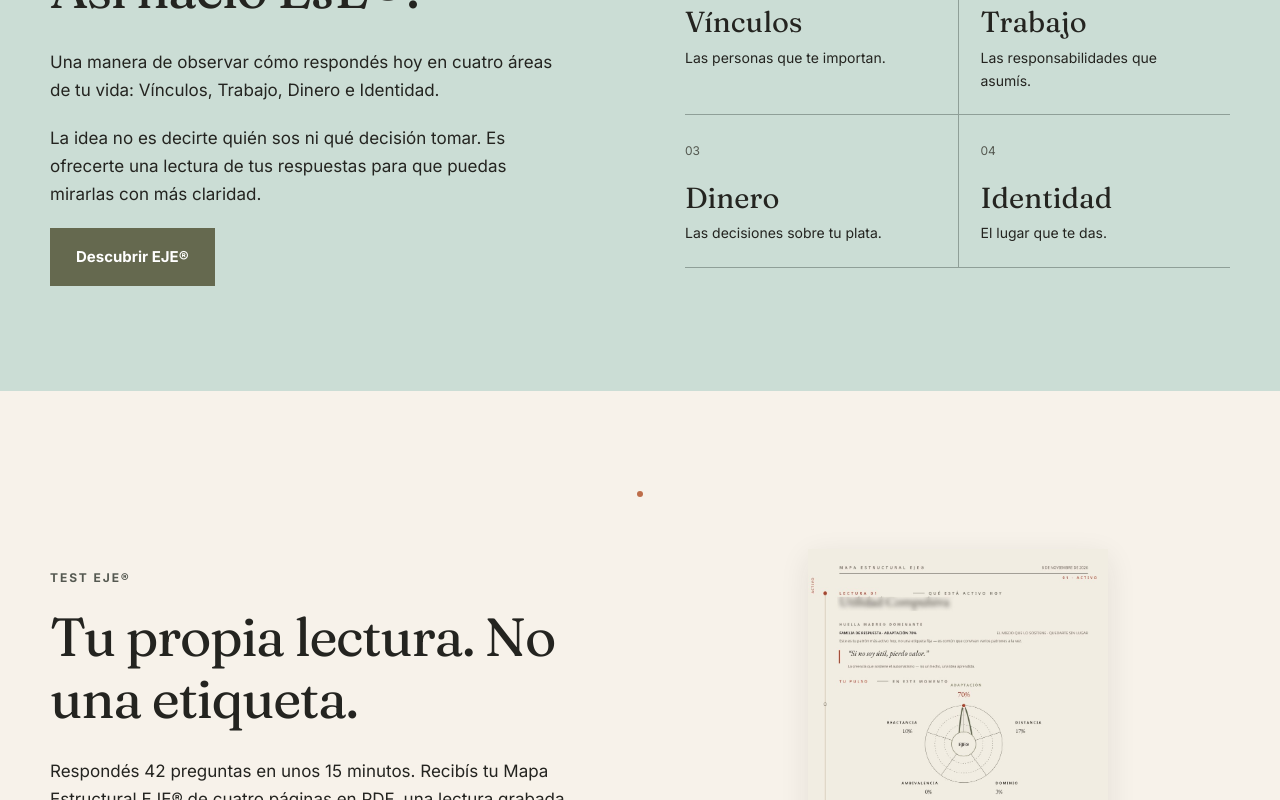
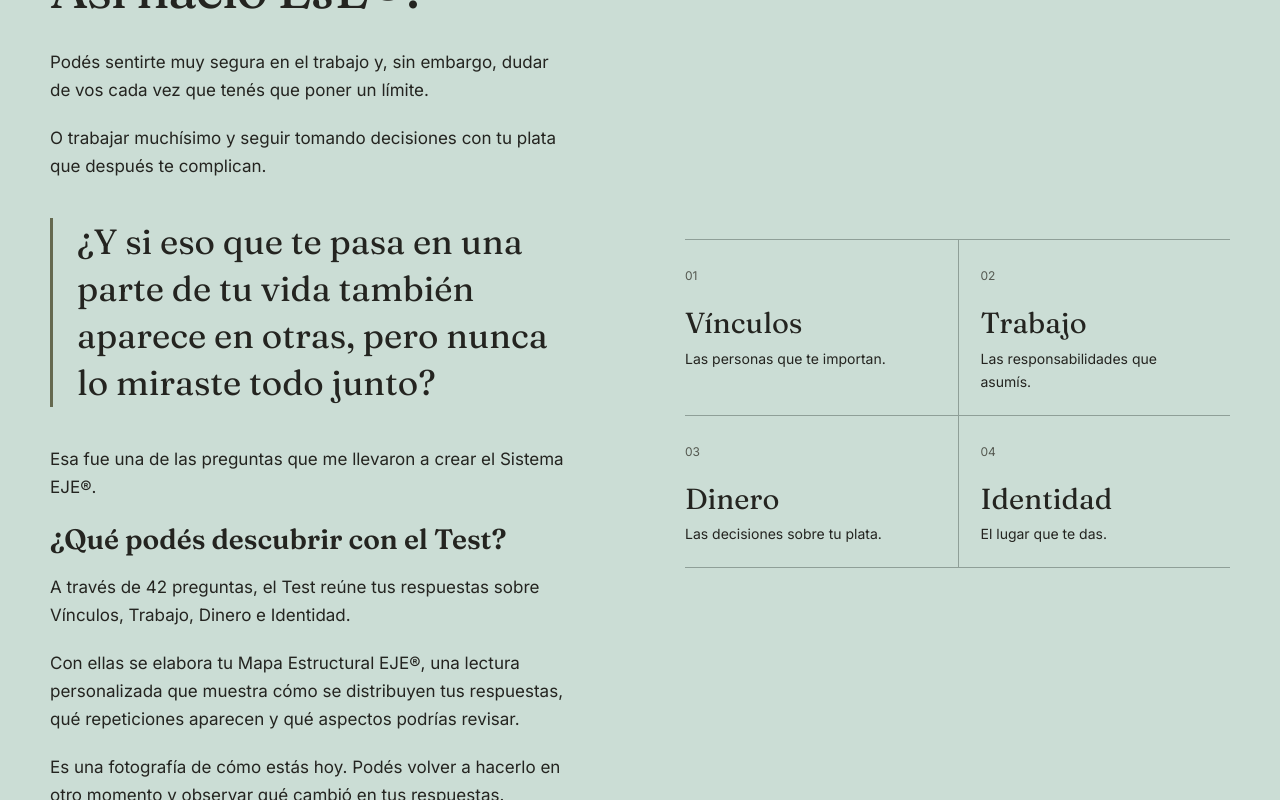
Before and after one commit to smirgonzalez-ops/sol-mir-web, a Next.js app: page /sol-mir-preview in a window 1280 px wide. Shown: the part 2280-3080 px from the top of the page. Built offline with nearby package versions, Linux system fonts and the light colour scheme.

Commit message:
copy: connect EJE origin with Test value in Sol Mir homepage draft

```diff
--- a/app/sol-mir-preview/page.js
+++ b/app/sol-mir-preview/page.js
@@ -64,9 +64,15 @@ export default function SolMirPreview() {
             <div>
               <p className="sol-eyebrow">EL SISTEMA QUE CREÉ</p>
               <h2>Así nació EJE®.</h2>
-              <p>Una manera de observar cómo respondés hoy en cuatro áreas de tu vida: Vínculos, Trabajo, Dinero e Identidad.</p>
-              <p>La idea no es decirte quién sos ni qué decisión tomar. Es ofrecerte una lectura de tus respuestas para que puedas mirarlas con más claridad.</p>
-              <Link className="sol-button" href="/eje">Descubrir EJE®</Link>
+              <p>Podés sentirte muy segura en el trabajo y, sin embargo, dudar de vos cada vez que tenés que poner un límite.</p>
+              <p>O trabajar muchísimo y seguir tomando decisiones con tu plata que después te complican.</p>
+              <p className="sol-pullquote">¿Y si eso que te pasa en una parte de tu vida también aparece en otras, pero nunca lo miraste todo junto?</p>
+              <p>Esa fue una de las preguntas que me llevaron a crear el Sistema EJE®.</p>
+              <h3>¿Qué podés descubrir con el Test?</h3>
+              <p>A través de 42 preguntas, el Test reúne tus respuestas sobre Vínculos, Trabajo, Dinero e Identidad.</p>
+              <p>Con ellas se elabora tu Mapa Estructural EJE®, una lectura personalizada que muestra cómo se distribuyen tus respuestas, qué repeticiones aparecen y qué aspectos podrías revisar.</p>
+              <p>Es una fotografía de cómo estás hoy. Podés volver a hacerlo en otro momento y observar qué cambió en tus respuestas.</p>
+              <Link className="sol-button" href="/test">Conocer el Test EJE®</Link>
             </div>
             <div className="sol-four">
               <div><span>01</span><strong>Vínculos</strong><p>Las personas que te importan.</p></div>
```
